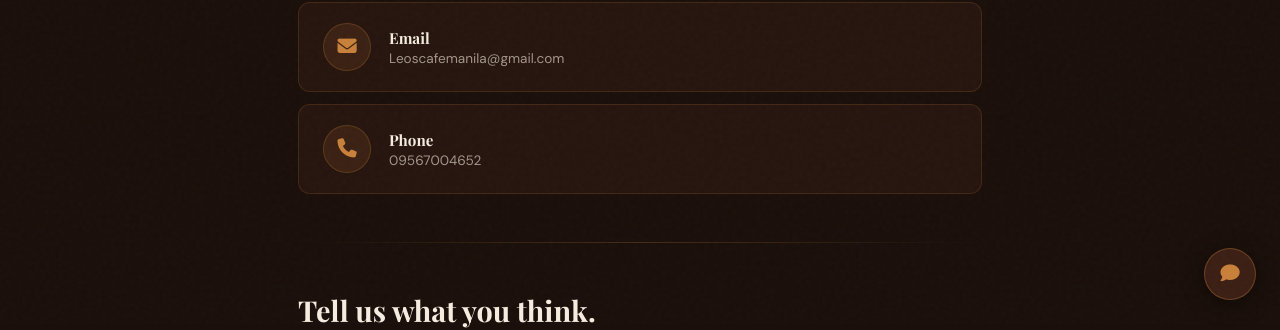
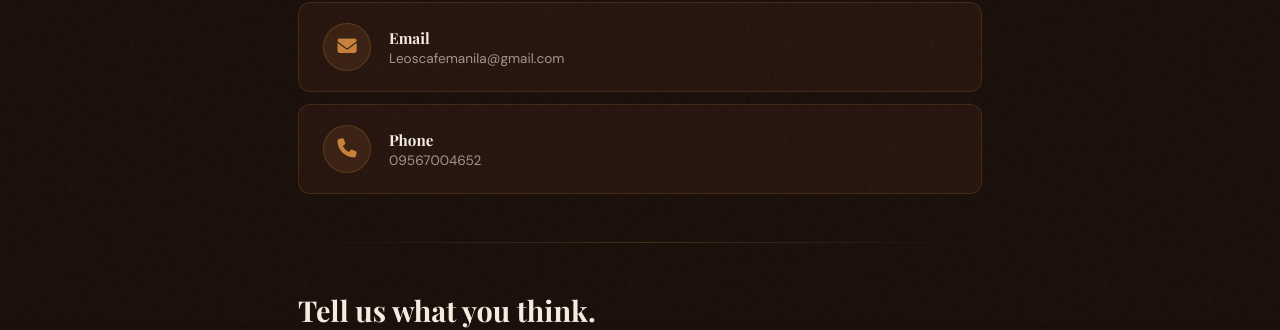
Before and after one commit to drasthxc/Improved_UI_-Leo-s-Cafe-, a plain HTML site: page contacttest.html in a window 1280 px wide. Shown: the part 476-806 px from the top of the page. Drawn offline with nearby package versions, Linux system fonts and the light colour scheme; a web font is replaced by a local one.

Commit message:
Remove chat button from contacttest.html
Removed chat button link from the contact test page.

```diff
--- a/contacttest.html
+++ b/contacttest.html
@@ -105,7 +105,6 @@
     </div>
   </section>
 
-  <a href="#" class="chat-btn"><i class="fa-solid fa-comment"></i></a>
 
   <script>
     document.getElementById('hamburger').addEventListener('click', () => document.getElementById('main-nav').classList.toggle('open'));
```
